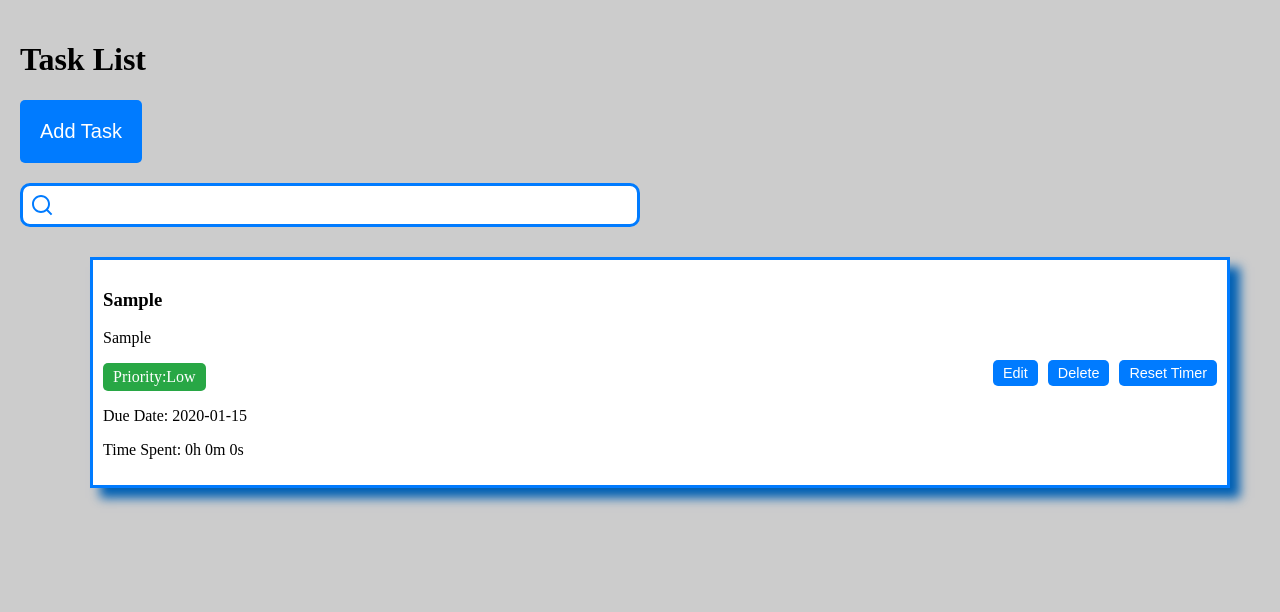
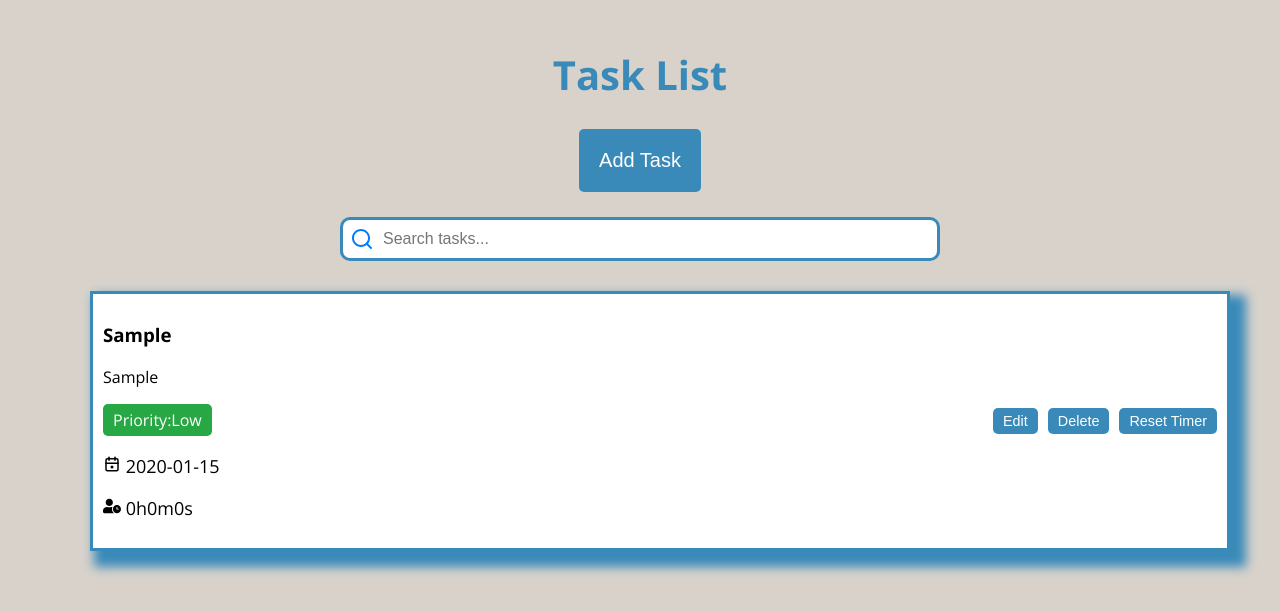
Before and after one commit to kris-985/task-management-app, a React (Create React App) app: page /add in a window 1280 px wide. Both pictures are taken after typing "Sample", "Sample", "2020-01-15" into the empty fields and a click on the button "Save". Shown: the top 612 px of the page. Built offline with nearby package versions, Linux system fonts and the light colour scheme.

Commit message:
Added a function timer,new background-color of *

```diff
--- a/src/components/AddTask.jsx
+++ b/src/components/AddTask.jsx
@@ -57,7 +57,8 @@ const Container = styled.div`
 `;
 const Title = styled.h1`
   text-align: center;
-  color:  #007bff;
+  color: #398AB9;
+  font-size: 40px;
 `
 const Form = styled.form`
   display: flex;
@@ -68,7 +69,7 @@ const Input = styled.input`
   margin-bottom: 10px;
   padding: 10px;
   font-size: 1.5em;
-  border: 3px solid #007bff;
+  border: 3px solid #398AB9;
   border-radius: 5px;
 `;
 
@@ -79,7 +80,7 @@ const Textarea = styled.textarea`
   padding: 12px 20px;
   box-sizing: border-box;
   font-size: 1.5em;
-  border: 3px solid #007bff;
+  border: 3px solid #398AB9;
   border-radius: 5px;
   resize: none;
 `;
@@ -88,15 +89,15 @@ const Select = styled.select`
   margin-bottom: 10px;
   padding: 10px;
   font-size: 1em;
-  border: 3px solid #007bff;
+  border: 3px solid #398AB9;
   border-radius: 5px;
 `;
 
 const Button = styled.button`
   width: 10rem;
   padding: 10px;
-  font-size: 1em;
-  background: #007bff;
+  font-size: 1.5em;
+  background: #398AB9;
   color: #fff;
   border: none;
   border-radius: 5px;
--- a/src/components/EditTask.jsx
+++ b/src/components/EditTask.jsx
@@ -1,6 +1,7 @@
 import React, { useState, useEffect, useRef } from "react";
 import { useSelector, useDispatch } from "react-redux";
 import { useParams, useNavigate } from "react-router-dom";
+import { FaUserClock } from "react-icons/fa";
 import { editTask } from "../store/actions";
 import styled from "styled-components";
 
@@ -13,7 +14,9 @@ const EditTask = () => {
   const [priority, setPriority] = useState(task ? task.priority : "low");
   const [dueDate, setDueDate] = useState(task ? task.dueDate : "");
   const [timeSpent, setTimeSpent] = useState(task ? task.timeSpent || 0 : 0);
-  const [isTimerRunning, setIsTimerRunning] = useState(task ? task.isTimerRunning || false : false);
+  const [isTimerRunning, setIsTimerRunning] = useState(
+    task ? task.isTimerRunning || false : false
+  );
   const dispatch = useDispatch();
   const navigate = useNavigate();
   const timerRef = useRef(null);
@@ -27,7 +30,7 @@ const EditTask = () => {
   useEffect(() => {
     if (isTimerRunning) {
       timerRef.current = setInterval(() => {
-        setTimeSpent(prev => prev + 1);
+        setTimeSpent((prev) => prev + 1);
       }, 1000);
     } else {
       clearInterval(timerRef.current);
@@ -38,7 +41,17 @@ const EditTask = () => {
   const handleSubmit = (e) => {
     e.preventDefault();
     if (name.trim() === "") return;
-    dispatch(editTask({ id, name, description, priority, dueDate, timeSpent, isTimerRunning }));
+    dispatch(
+      editTask({
+        id,
+        name,
+        description,
+        priority,
+        dueDate,
+        timeSpent,
+        isTimerRunning,
+      })
+    );
     navigate("/");
   };
 
@@ -48,7 +61,7 @@ const EditTask = () => {
 
   return (
     <Container>
-      <h1>Edit Task</h1>
+      <TitleTask>Edit Task</TitleTask>
       <Form onSubmit={handleSubmit}>
         <Input
           type="text"
@@ -71,14 +84,24 @@ const EditTask = () => {
           value={dueDate}
           onChange={(e) => setDueDate(e.target.value)}
         />
-        <Button type="submit">Save</Button>
       </Form>
-      <Timer>
-        <p>Time Spent: {Math.floor(timeSpent / 3600)}h {Math.floor((timeSpent % 3600) / 60)}m {timeSpent % 60}s</p>
-        <Button onClick={handleStartStopTimer}>
-          {isTimerRunning ? "Pause" : "Start"}
-        </Button>
-      </Timer>
+      <ButtonContainer>
+        <LeftButton type="submit">Save</LeftButton>
+        <RightButtonContainer>
+          <TimerStyled>
+            <IconAndText>
+              <FaUserClockStyled />
+              <Paragraph>
+                {Math.floor(timeSpent / 3600)}h{" "}
+                {Math.floor((timeSpent % 3600) / 60)}m {timeSpent % 60}s
+              </Paragraph>
+            </IconAndText>
+          </TimerStyled>
+          <Button onClick={handleStartStopTimer}>
+            {isTimerRunning ? "Pause" : "Start"}
+          </Button>
+        </RightButtonContainer>
+      </ButtonContainer>
     </Container>
   );
 };
@@ -89,6 +112,12 @@ const Container = styled.div`
   padding: 20px;
 `;
 
+const TitleTask = styled.h1`
+  text-align: center;
+  color: #398ab9;
+  font-size: 40px;
+`;
+
 const Form = styled.form`
   display: flex;
   flex-direction: column;
@@ -97,33 +126,36 @@ const Form = styled.form`
 const Input = styled.input`
   margin-bottom: 10px;
   padding: 10px;
-  font-size: 1em;
-  border: 1px solid #ccc;
+  font-size: 1.5em;
+  border: 3px solid #398ab9;
   border-radius: 5px;
 `;
 
 const Textarea = styled.textarea`
   margin-bottom: 10px;
-  padding: 10px;
-  font-size: 1em;
-  border: 1px solid #ccc;
+  width: 100%;
+  height: 300px;
+  padding: 12px 20px;
+  box-sizing: border-box;
+  font-size: 1.5em;
+  border: 3px solid #398ab9;
   border-radius: 5px;
+  resize: none;
 `;
 
 const Select = styled.select`
   margin-bottom: 10px;
   padding: 10px;
-  font-size: 1em;
-  border: 1px solid #ccc;
+  font-size: 1.5em;
+  border: 3px solid #398ab9;
   border-radius: 5px;
-  background-color: #fff;
 `;
 
 const Button = styled.button`
   width: 10rem;
   padding: 10px;
-  font-size: 1em;
-  background: #007bff;
+  font-size: 1.5em;
+  background: #398ab9;
   color: #fff;
   border: none;
   border-radius: 5px;
@@ -135,5 +167,42 @@ const Button = styled.button`
 `;
 
 const Timer = styled.div`
+  display: flex;
+  align-items: center;
+`;
+
+const IconAndText = styled.div`
+  display: flex;
+  align-items: center;
+  margin-right: 10px;
+`;
+
+const FaUserClockStyled = styled(FaUserClock)`
+  font-size: 20px;
+  margin-right: 5px;
+`;
+
+const Paragraph = styled.p`
+  font-size: 20px;
+`;
+
+const ButtonContainer = styled.div`
+  display: flex;
+  justify-content: space-between;
+  align-items: flex-start;
   margin-top: 20px;
 `;
+
+const LeftButton = styled(Button)`
+  // Допълнителни стилове ако са нужни
+`;
+
+const RightButtonContainer = styled.div`
+  display: flex;
+  flex-direction: column;
+  align-items: flex-end;
+`;
+
+const TimerStyled = styled(Timer)`
+  margin-bottom: 10px;
+`;
--- a/src/components/TaskList.jsx
+++ b/src/components/TaskList.jsx
@@ -1,14 +1,15 @@
-import React, { useState } from 'react';
-import { useSelector, useDispatch } from 'react-redux';
-import { Link } from 'react-router-dom';
-import { deleteTask, reorderTasks, resetTimer } from '../store/actions';
-import styled from 'styled-components';
-import { DragDropContext, Droppable, Draggable } from 'react-beautiful-dnd';
+import React, { useState } from "react";
+import { useSelector, useDispatch } from "react-redux";
+import { Link } from "react-router-dom";
+import { deleteTask, reorderTasks, resetTimer } from "../store/actions";
+import styled from "styled-components";
+import { DragDropContext, Droppable, Draggable } from "react-beautiful-dnd";
 import { RiSearchLine } from "react-icons/ri";
-
+import { TbCalendarDue } from "react-icons/tb";
+import { FaUserClock } from "react-icons/fa";
 
 const TaskList = () => {
-  const [search, setSearch] = useState('');
+  const [search, setSearch] = useState("");
   const tasks = useSelector((state) =>
     [...state.tasks].sort((a, b) => {
       if (!a.dueDate) return 1;
@@ -18,7 +19,7 @@ const TaskList = () => {
   );
   const dispatch = useDispatch();
 
-  const filteredTasks = tasks.filter(task =>
+  const filteredTasks = tasks.filter((task) =>
     task.name.toLowerCase().includes(search.toLowerCase())
   );
 
@@ -44,18 +45,21 @@ const TaskList = () => {
 
   return (
     <Container>
-      <h1>Task List</h1>
-      <Link to="/add">
+      <Header>Task List</Header>
+      <ButtonLink to="/add">
         <AddButton>Add Task</AddButton>
-      </Link>
+      </ButtonLink>
+      <ParentContainer>
         <SearchContainer>
           <RiSearchLineStyled />
           <SearchBar
             type="text"
+            placeholder="Search tasks..."
             value={search}
             onChange={(e) => setSearch(e.target.value)}
           />
         </SearchContainer>
+      </ParentContainer>
       <DragDropContext onDragEnd={onDragEnd}>
         <Droppable droppableId="tasks">
           {(provided) => (
@@ -73,20 +77,32 @@ const TaskList = () => {
                         <p>{task.description}</p>
                         {task.priority && (
                           <TaskPriority priority={task.priority}>
-                            Priority:
+                            Priority:{""}
                             {task.priority.charAt(0).toUpperCase() +
                               task.priority.slice(1)}
                           </TaskPriority>
                         )}
-                        {task.dueDate && <p>Due Date: {task.dueDate}</p>}
-                        <p>Time Spent: {Math.floor(task.timeSpent / 3600)}h {Math.floor((task.timeSpent % 3600) / 60)}m {task.timeSpent % 60}s</p>
+                        {task.dueDate && (
+                          <Paragraph>
+                            <TbCalendarDue /> {task.dueDate}
+                          </Paragraph>
+                        )}
+                        <Paragraph>
+                          <FaUserClock /> {Math.floor(task.timeSpent / 3600)}h{""}
+                          {Math.floor((task.timeSpent % 3600) / 60)}m{""}
+                          {task.timeSpent % 60}s
+                        </Paragraph>
                       </TaskInfo>
                       <TaskActions>
                         <Link to={`/edit/${task.id}`}>
                           <Button>Edit</Button>
                         </Link>
-                        <Button onClick={() => handleDelete(task.id)}>Delete</Button>
-                        <Button onClick={() => handleResetTimer(task.id)}>Reset Timer</Button>
+                        <Button onClick={() => handleDelete(task.id)}>
+                          Delete
+                        </Button>
+                        <Button onClick={() => handleResetTimer(task.id)}>
+                          Reset Timer
+                        </Button>
                       </TaskActions>
                     </TaskItem>
                   )}
@@ -106,12 +122,25 @@ export default TaskList;
 const Container = styled.div`
   padding: 20px;
 `;
+const Header = styled.h1`
+  text-align: center;
+  color: #398ab9;
+  font-size: 40px;
+`;
+
+const ButtonLink = styled(Link)`
+  display: flex;
+  justify-content: center;
+  align-items: center;
+  text-decoration: none;
+`;
 
 const AddButton = styled.button`
   padding: 20px;
   font-size: 20px;
-  background: #007bff;
+  background-color: #398ab9;
   color: #fff;
+  margin-bottom: 25px;
   border: none;
   border-radius: 5px;
   cursor: pointer;
@@ -120,12 +149,19 @@ const AddButton = styled.button`
     background: #0056b3;
   }
 `;
+const ParentContainer = styled.div`
+  display: flex;
+  justify-content: center;
+  align-items: center;
+`;
+
 const SearchContainer = styled.div`
   position: relative;
   display: flex;
   align-items: center;
   margin-top: 20px;
-  width: 50%;
+  width: 600px;
+  margin: 0 auto;
 `;
 
 const RiSearchLineStyled = styled(RiSearchLine)`
@@ -138,7 +174,7 @@ const RiSearchLineStyled = styled(RiSearchLine)`
 const SearchBar = styled.input`
   padding: 10px 10px 10px 40px;
   font-size: 1em;
-  border: 3px solid #007bff;
+  border: 3px solid #398ab9;
   border-radius: 10px;
   width: 100%;
 `;
@@ -147,12 +183,12 @@ const TaskItem = styled.li`
   display: flex;
   align-items: center;
   padding: 10px;
-  border: 3px solid #007bff;
+  border: 3px solid #398ab9;
   margin: 30px;
   background-color: white;
-  box-shadow: 10px 10px 10px 0px #004eff;
-  -webkit-box-shadow: 10px 10px 10px 0px #0060b3;
-  -moz-box-shadow: 10px 10px 10px 0px rgba(12, 9, 214, 0.87);
+  box-shadow: 10px 10px 10px 0px #1c658c;
+  -webkit-box-shadow: 10px 10px 10px 6px #398ab9;
+  -moz-box-shadow: 10px 10px 10px 5px rgba(12, 9, 214, 0.87);
 `;
 
 const TaskInfo = styled.div`
@@ -177,10 +213,14 @@ const TaskPriority = styled.span`
       : "#28a745"};
 `;
 
+const Paragraph = styled.p`
+  font-size: 18px;
+`;
+
 const Button = styled.button`
   padding: 5px 10px;
   font-size: 0.9em;
-  background: #007bff;
+  background: #398ab9;
   color: #fff;
   border: none;
   border-radius: 5px;
--- a/src/index.css
+++ b/src/index.css
@@ -1,6 +1,9 @@
+@import url('https://fonts.googleapis.com/css2?family=Open+Sans:wght@400;600;700&display=swap');
+
 body {
   padding: 0;
   margin: 0;
   box-sizing: border-box;
-  background-color: #ccc;
+  background-color: #D8D2CB;
+  font-family: 'Open Sans', sans-serif;
 }
```
Lines whose indentation alone changed are shown as unchanged.
